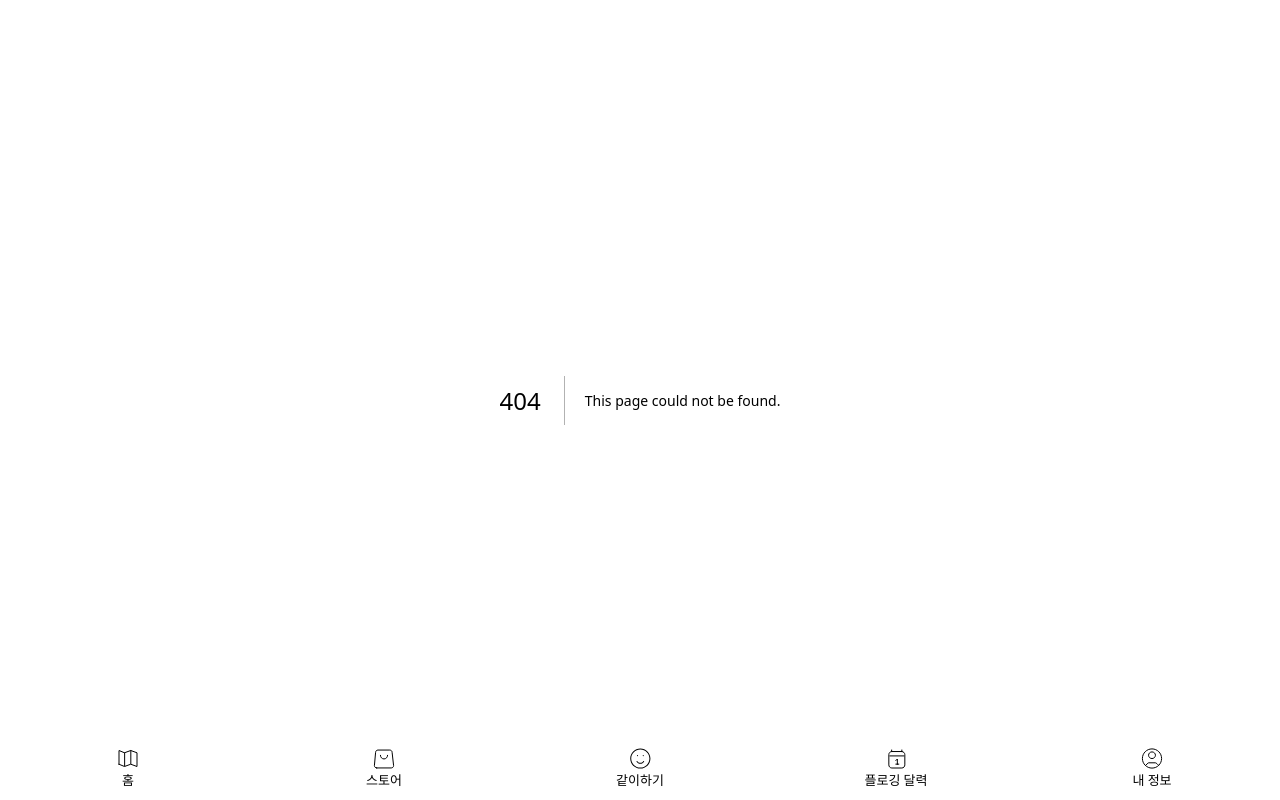
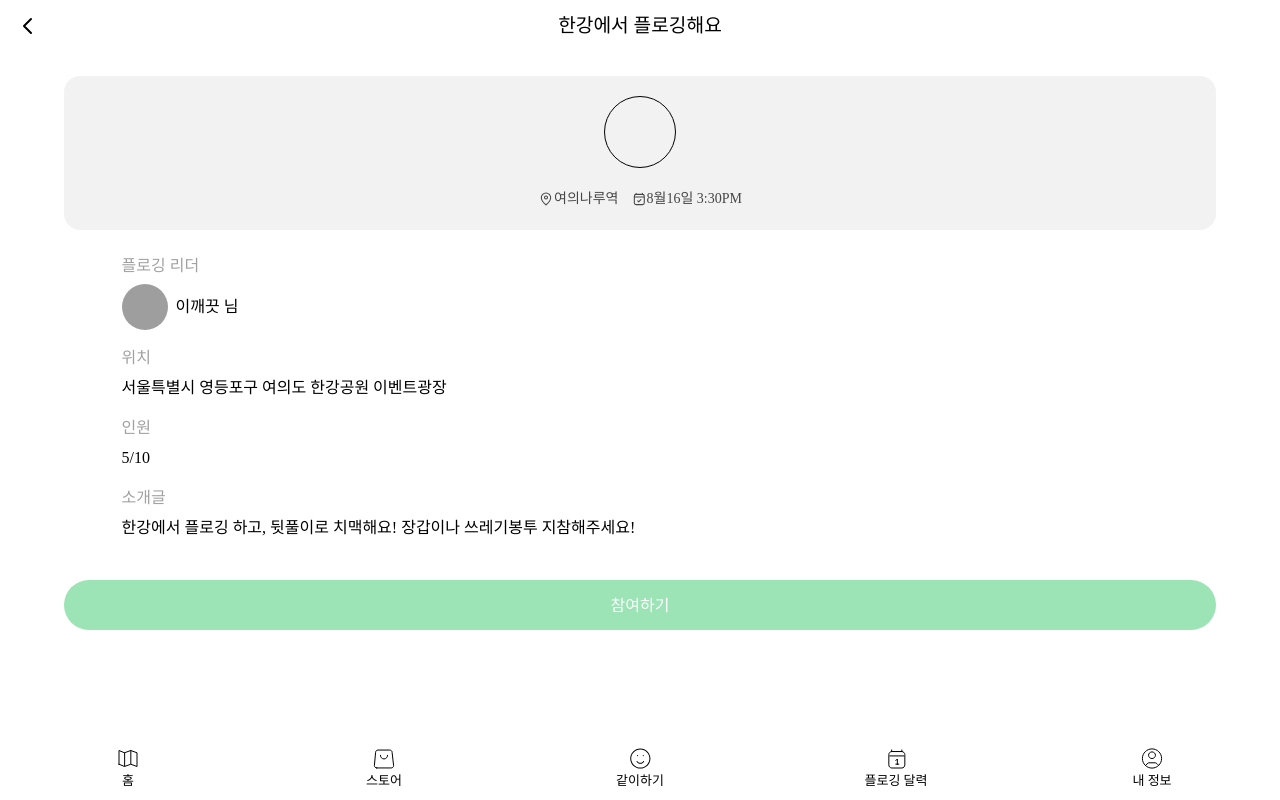
Before and after one commit to sj102300/w-get, a Next.js app: page /community/detail in a window 1280 px wide. Before the commit this address had no page. Built offline with nearby package versions, Linux system fonts and the light colour scheme; grey boxes are pictures that could not be loaded; a web font is replaced by a local one.

Commit message:
create /community/detail page

```diff
--- /dev/null
+++ b/src/app/community/detail/detail.scss
@@ -0,0 +1,95 @@
+.detail{
+    position: fixed;
+    top: 52px;
+    left: 0;
+    width: 90%;
+    height: calc(100dvh - 112px);
+    margin: 0 5%;
+
+    display: flex;
+    flex-direction: column;
+    align-items: center;
+    gap:24px;
+    overflow-y:auto;
+
+
+    &::-webkit-scrollbar {
+        display: none; /* 크롬, 사파리, 오페라, 엣지 */
+    }
+
+    .top-container {
+        display: flex;
+        flex-direction: column;
+        align-items: center;
+        padding:20px 0;
+        border:0;
+        border-radius:16px;
+        background-color: #f2f2f2;
+        margin-top: 24px;
+        width: 100%;
+
+        .emoji{
+            width: 72px;
+            height: 72px;
+            font-size:72px;
+            border-radius: 50%;
+            border:1px solid black;
+            margin-bottom:18px;
+        }
+
+        .info {
+            display: flex;
+            flex-direction: row;
+            justify-content: center;
+
+            svg {
+                display: inline-block;
+                width: 16px;
+                height: 16px;
+            }
+
+            p {
+                font-size: 14px;
+                display: inline-block;
+            }
+
+        }
+
+
+    }
+
+    .bottom-container{
+        width: 90%;
+        font-size: medium;
+
+        h4{
+            color: #A1A1A1;
+            margin-bottom:6px;
+        }
+
+        .profile{
+            display: flex;
+            justify-content: flex-start;
+            align-items: center;
+            margin-bottom: 16px;
+            img{
+                width: 46px;
+                height: 46px;
+                display: inline-block;
+                border-radius: 50%;
+            }
+            p{
+                display: inline-block;
+                margin: 0 0 0 8px;
+            }
+        }
+
+        p{
+            margin-bottom:16px;
+        }
+
+
+    }
+
+
+}
--- /dev/null
+++ b/src/app/community/detail/page.js
@@ -0,0 +1,47 @@
+import Headerbar from '@/app/headerbar';
+import './detail.scss';
+import Image from 'next/image';
+
+
+function Detail(){
+
+    return(
+        <div className="detail">
+            <Headerbar title={'한강에서 플로깅해요'} />
+            <div className="top-container">
+                <div className='emoji'></div>
+                <div className='w-full info text-[#464646]'>
+                    <span className="mr-[12px]">
+                        <svg xmlns="http://www.w3.org/2000/svg" width="15" height="15" viewBox="0 0 15 15" fill="none">
+                            <path d="M7.50004 13.1C7.50004 13.1 11.8827 9.20436 11.8827 6.28262C11.8827 3.86217 9.92049 1.90001 7.50004 1.90001C5.07959 1.90001 3.11743 3.86217 3.11743 6.28262C3.11743 9.20436 7.50004 13.1 7.50004 13.1Z" stroke="#464646" />
+                            <path d="M8.90022 6.1001C8.90022 6.8733 8.27342 7.5001 7.50022 7.5001C6.72702 7.5001 6.10022 6.8733 6.10022 6.1001C6.10022 5.3269 6.72702 4.7001 7.50022 4.7001C8.27342 4.7001 8.90022 5.3269 8.90022 6.1001Z" stroke="#464646" />
+                        </svg>
+                        <p>여의나루역</p>
+                    </span>
+                    <span>
+                        <svg xmlns="http://www.w3.org/2000/svg" width="15" height="15" viewBox="0 0 15 15" fill="none">
+                            <path d="M3.70833 5.69998H11.875M4.76389 2.25V3.15011M10.7083 2.25V3.15M10.7083 3.15H4.875C3.9085 3.15 3.125 3.95588 3.125 4.94999V10.95C3.125 11.9441 3.9085 12.75 4.875 12.75H10.7083C11.6748 12.75 12.4583 11.9441 12.4583 10.95L12.4583 4.94999C12.4583 3.95588 11.6748 3.15 10.7083 3.15ZM6.33333 9.29999L7.20833 10.2L9.25 8.1" stroke="#464646" stroke-linecap="round" stroke-linejoin="round" />
+                        </svg>
+                        <p>8월16일 3:30PM</p>
+                    </span>
+                </div>
+            </div>
+
+            <div className='bottom-container'>
+                <h4>플로깅 리더</h4>
+                <div className='profile'><img src='https://images.pexels.com/photos/15679391/pexels-photo-15679391.jpeg?auto=compress&cs=tinysrgb&w=800&lazy=load' alt="프로필 사진"/> <p>이깨끗 님</p></div>
+                <h4>위치</h4>
+                <p>서울특별시 영등포구 여의도 한강공원 이벤트광장</p>
+                <h4>인원</h4>
+                <p>5/10</p>
+                <h4>소개글</h4>
+                <p>한강에서 플로깅 하고, 뒷풀이로 치맥해요! 장갑이나 쓰레기봉투 지참해주세요!</p>
+            </div>
+
+            <button className="lg-green-btn w-full ">참여하기</button>
+        </div>
+    )
+}
+
+
+export default Detail;
--- a/src/app/community/write/page.js
+++ b/src/app/community/write/page.js
@@ -34,7 +34,7 @@ function Write(){
                     let tmp = Number(e.target.value);
                     setNum({content: tmp, valid: tmp>=3 && tmp<=300 ? true : false});
             }}/>
-            <h2>내용</h2>
+            <h2>소개글</h2>
             <textarea className={content.content === '' ? '' : (content.valid ? 'valid': 'invalid')}
                 placeholder="2 ~ 100 자 이내로 작성해주세요." defaultValue={content.content} onChange={(e)=>{
                 setContent({content: e.target.value, valid: e.target.value.length >= 2 && e.target.value.length <= 100 ? true : false});
--- a/src/app/stylesheets/headerbar.scss
+++ b/src/app/stylesheets/headerbar.scss
@@ -11,12 +11,11 @@
     height:52px;
 
     svg{
-        float:left;
         margin:0;
     }
     p {
         color: black;
-        font-size: 24px;
+        font-size: larger;
         // font-family: Pretendard;
         font-weight: 500;
         word-wrap: break-word;
```
